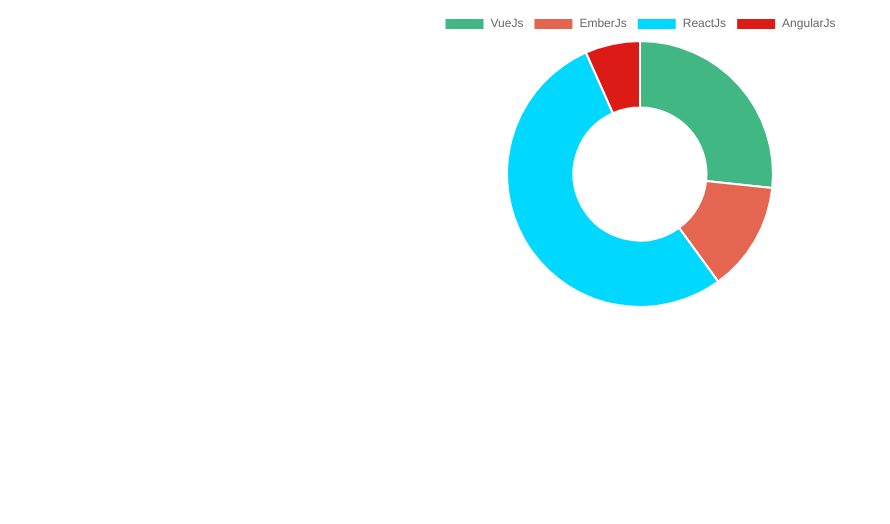
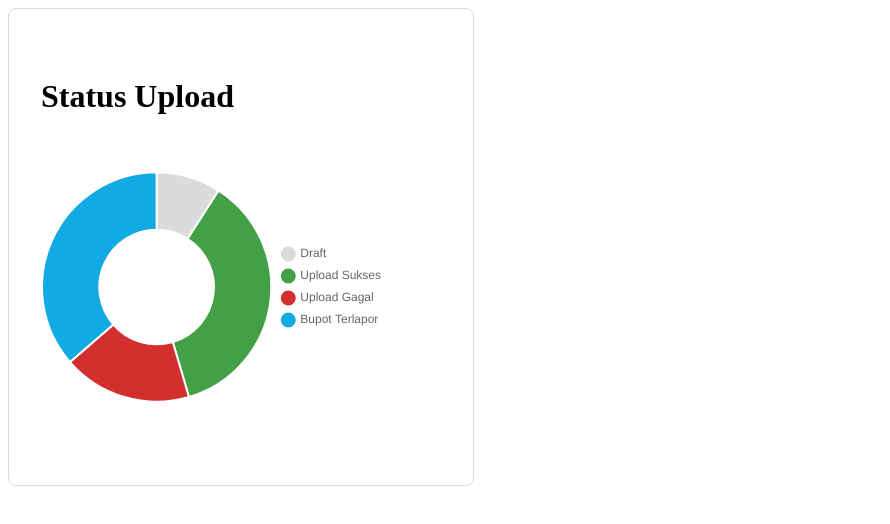
Before and after one commit to raflysdw25/tryout-dougnnut-chart, a Vue app: page / in a window 1280 px wide. Shown: the top 524 px of the page, without its empty margins (0-890 px from the left). Built offline with nearby package versions, Linux system fonts and the light colour scheme.

Commit message:
2 files modified

```diff
--- a/src/App.vue
+++ b/src/App.vue
@@ -1,21 +1,40 @@
 <template>
-  <Doughnut :data="data" :options="options" />
+  <div class="container">
+    <h1>Status Upload</h1>
+    <div class="doughnut-container">
+      <Doughnut :data="data" :options="options" />
+    </div>
+  </div>
 </template>
 
 <script lang="ts">
-import { Chart as ChartJS, ArcElement, Tooltip, Legend } from 'chart.js'
-import { Doughnut } from 'vue-chartjs'
-import * as chartConfig from './chartConfig.js'
+import { Chart as ChartJS, ArcElement, Tooltip, Legend } from 'chart.js';
+import { Doughnut } from 'vue-chartjs';
+import * as chartConfig from './chartConfig.js';
 
-ChartJS.register(ArcElement, Tooltip, Legend)
+ChartJS.register(ArcElement, Tooltip, Legend);
 
 export default {
   name: 'App',
   components: {
-    Doughnut
+    Doughnut,
   },
   data() {
-    return chartConfig
-  }
+    return chartConfig;
+  },
+};
+</script>
+
+<style>
+.container {
+  width: max-content;
+  min-width: 400px;
+  max-height: 100%;
+  border: 1px solid #dbdbdb;
+  border-radius: 8px;
+  padding: 48px 32px;
 }
-</script>
+.doughnut-container {
+  width: 350px;
+}
+</style>
--- a/src/chartConfig.ts
+++ b/src/chartConfig.ts
@@ -1,14 +1,33 @@
+import { plugins } from 'chart.js';
+
 export const data = {
-  labels: ['VueJs', 'EmberJs', 'ReactJs', 'AngularJs'],
+  labels: ['Draft', 'Upload Sukses', 'Upload Gagal', 'Bupot Terlapor'],
   datasets: [
     {
-      backgroundColor: ['#41B883', '#E46651', '#00D8FF', '#DD1B16'],
-      data: [40, 20, 80, 10]
-    }
-  ]
-}
+      backgroundColor: ['#DBDBDB', '#43A047', '#D32F2F', '#11AAE2'],
+      data: [3, 12, 6, 12],
+    },
+  ],
+  hoverOffset: 4,
+};
 
 export const options = {
   responsive: true,
-  maintainAspectRatio: false
-}
+  maintainAspectRatio: false,
+  plugins: {
+    legend: {
+      position: 'right',
+      align: 'center',
+      labels: {
+        boxWidth: 12,
+        boxHeight: 12,
+        usePointStyle: true,
+        pointStyle: 'circle',
+      },
+    },
+    title: {
+      display: true,
+      text: 'Status Upload',
+    },
+  },
+};
```
